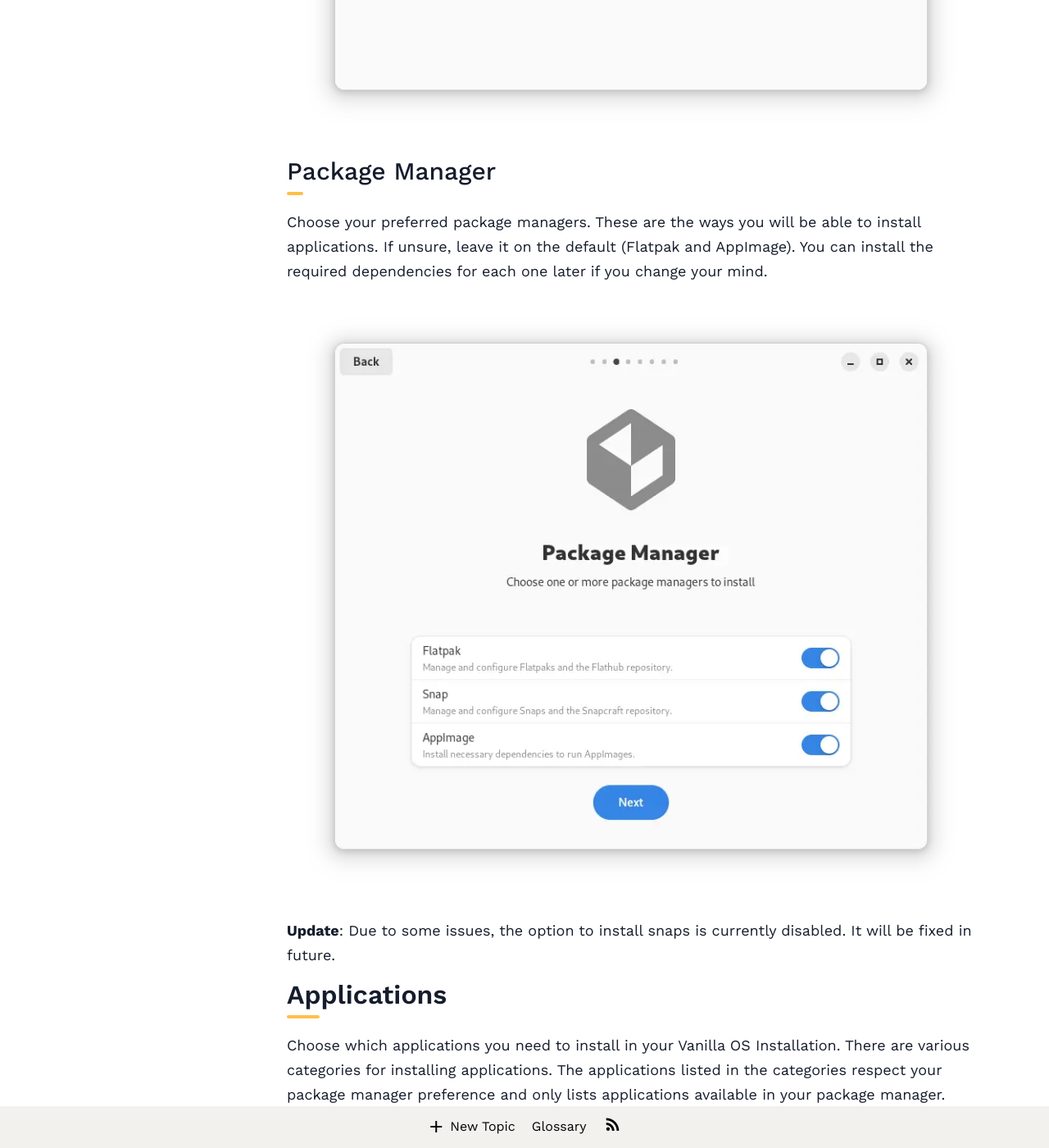
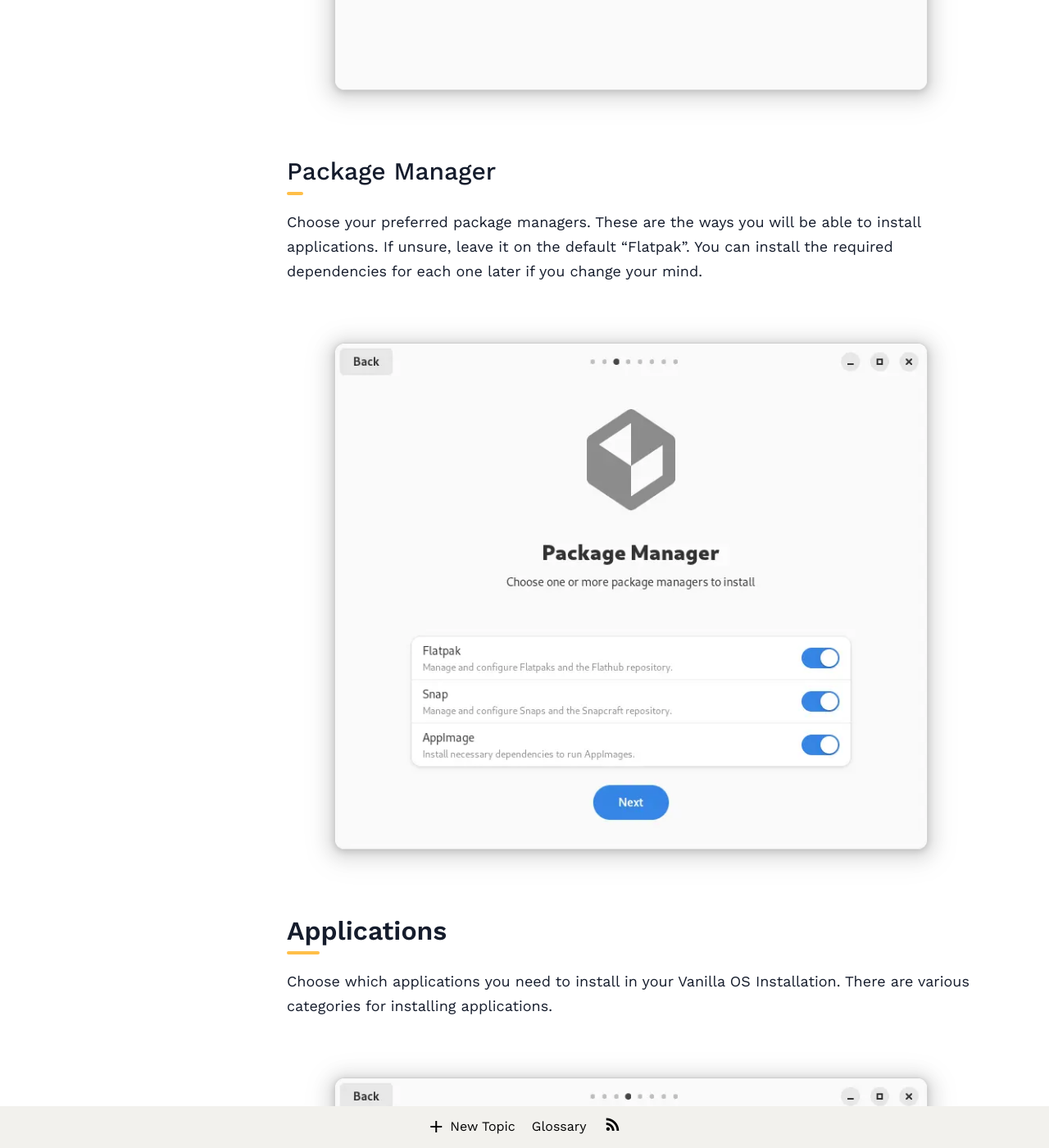
Before and after one commit to Vanilla-OS/handbook, a Jekyll site: the page built from _posts/2022-11-18-first-setup.md, in a window 1280 px wide and 1400 px high, scrolled down 1949 px. Shown: the whole window at 82% size. Built offline with Jekyll 4.4.1, drawn with Linux system fonts in a browser that asks for light colours; nearby versions of some CDN libraries; a style sheet for code colours, icons or effects is not loaded; some of the changed text lies outside the part shown.

Commit message:
Initial commit: Remove references to Snap

```diff
--- a/_posts/2022-11-18-first-setup.md
+++ b/_posts/2022-11-18-first-setup.md
@@ -28,27 +28,17 @@
 
 ### Package Manager
 
-Choose your preferred package managers. These are the ways you will be able to install applications. If unsure, leave it on the default \(Flatpak and AppImage\). You can install the required dependencies for each one later if you change your mind.
+Choose your preferred package managers. These are the ways you will be able to install applications. If unsure, leave it on the default "Flatpak". You can install the required dependencies for each one later if you change your mind.
 
 ![Package Manager](/assets/uploads/First_Setup/first-setup-package-manager.webp)
 
-**Update**: Due to some issues, the option to install snaps is currently disabled. It will be fixed in future.
-
 ## Applications
 
-Choose which applications you need to install in your Vanilla OS Installation. There are various categories for installing applications. The applications listed in the categories respect your package manager preference and only lists applications available in your package manager.
+Choose which applications you need to install in your Vanilla OS Installation. There are various categories for installing applications.
 
 ![Install Applications](/assets/uploads/First_Setup/first-setup-applications.webp)
 
-The below images demonstrate the difference between Application listings based on your package manager preference.
-
-| ![Install Core Applications Flatpak](/assets/uploads/First_Setup/first-setup-applications-flatpak-core.webp) | ![Install Core Applications Snap](/assets/uploads/First_Setup/first-setup-applications-snap-core.webp) |
-|:---:|:---:|
-| **Core Applications - Flatpak** | **Core Applications - Snap** |
-
-<br>
-
-**Update**: Due to some issues, the option to install snaps is currently disabled. It will be fixed in future.
+![Install Core Applications Flatpak](/assets/uploads/First_Setup/first-setup-applications-flatpak-core.webp)
 
 ### Restricted Codecs
 
```
Also changed, not shown: _posts/2023-01-11-install-and-manage-applications.md (+3 -3 lines), assets/uploads/First_Setup/first-setup-applications-flatpak-common.webp (deleted), assets/uploads/First_Setup/first-setup-applications-flatpak-office.webp (deleted), assets/uploads/First_Setup/first-setup-applications-snap-core.webp (deleted).
